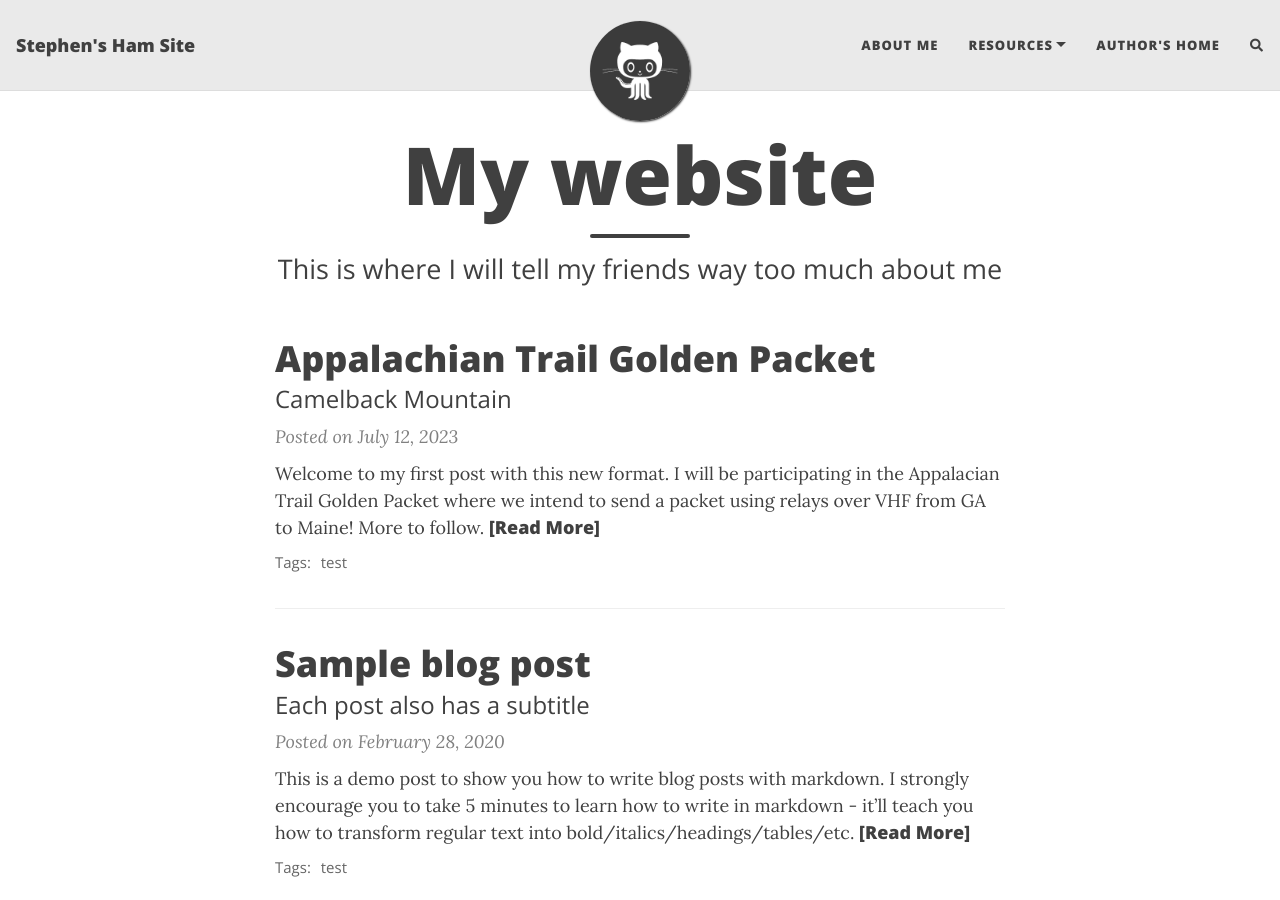
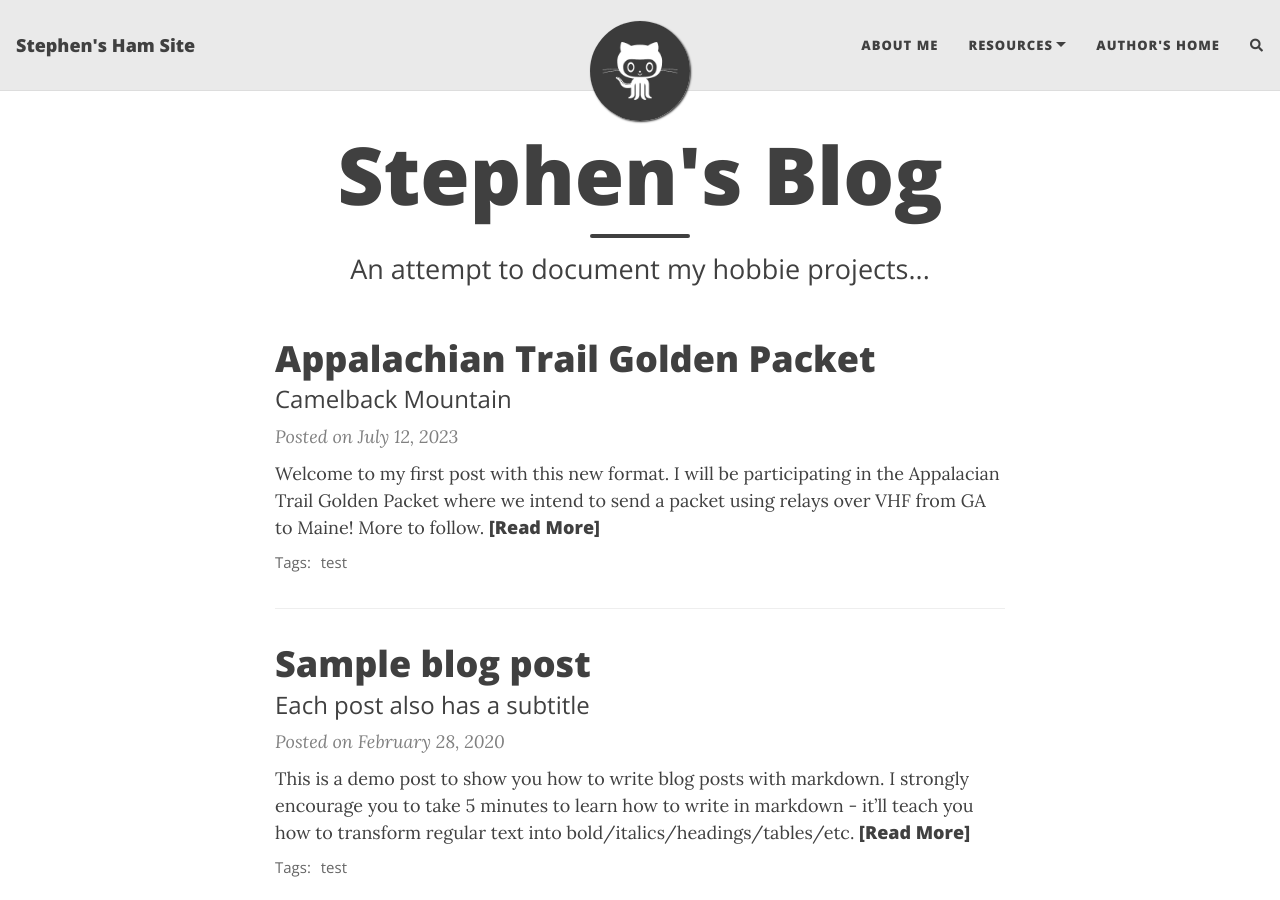
Before and after one commit to sshamilton/sshamilton.github.io, a Jekyll site: the page built from index.html, in a window 1280 px wide and 900 px high. Built offline with Jekyll 4.4.1, drawn with Linux system fonts in a browser that asks for light colours; nearby versions of some CDN libraries; the list of posts is cut into pages by our own code; comment, search, counter and statistics services are not loaded.

Commit message:
Update index.html

```diff
--- a/index.html
+++ b/index.html
@@ -1,5 +1,5 @@
 ---
 layout: home
-title: My website
-subtitle: This is where I will tell my friends way too much about me
+title: Stephen's Blog
+subtitle: An attempt to document my hobbie projects...
 ---
```
